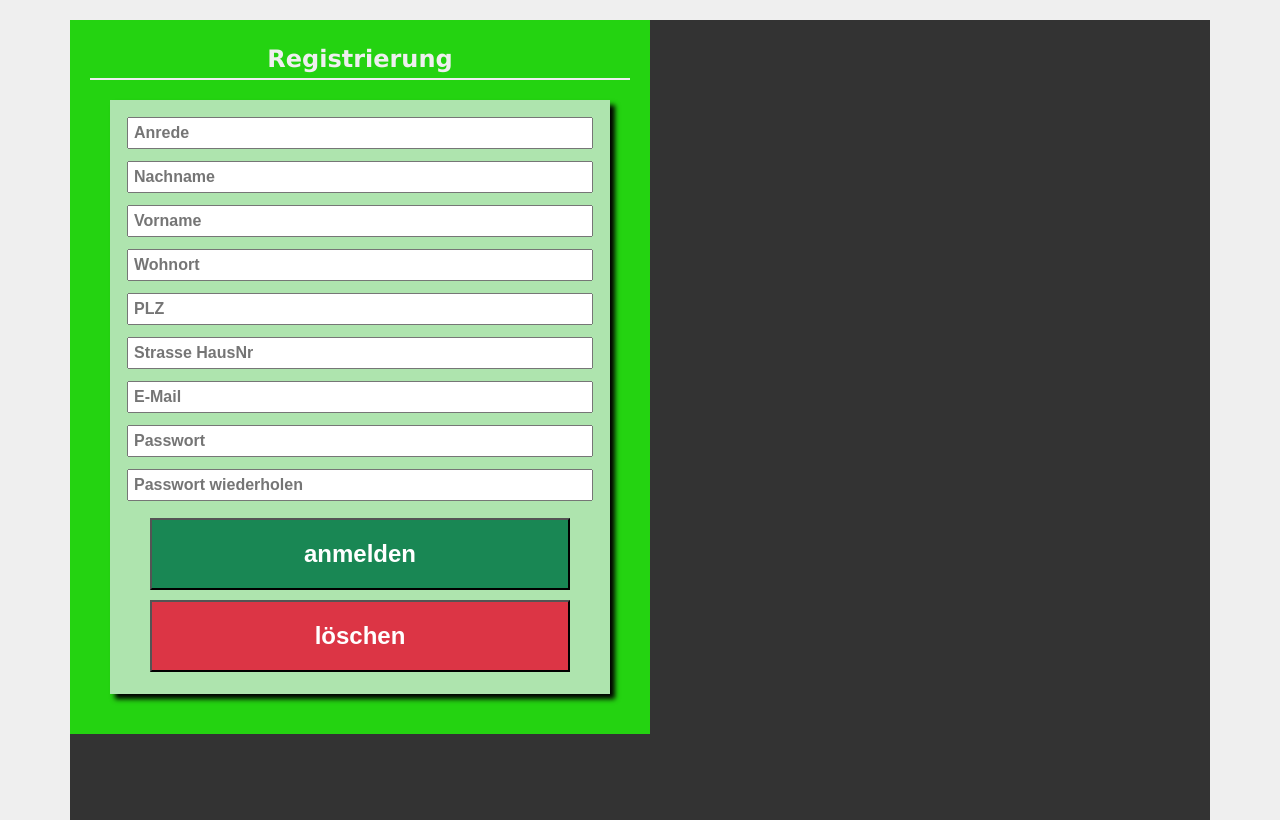
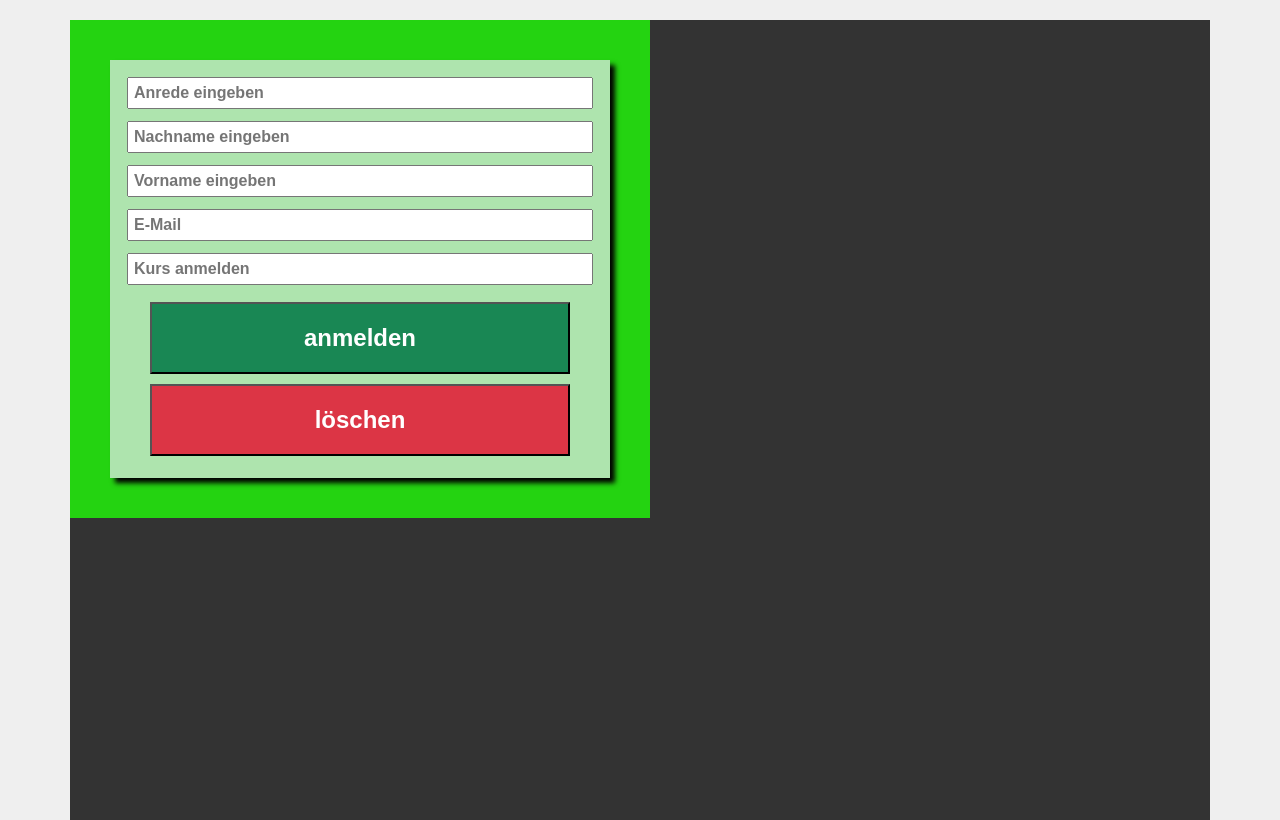
Before and after one commit to MrGlauby/pr-f., a plain HTML site: page index.html in a window 1280 px wide. Drawn offline with Linux system fonts and the light colour scheme.

Commit message:
Add files via upload

```diff
--- a/index.html
+++ b/index.html
@@ -1,54 +1,65 @@
 <!DOCTYPE html>
 <html lang="de">
+
 <head>
     <meta charset="utf-8" />
-<title>JQuery</title>
+    <title>Pruefung jQuery 2023</title>
 
     <!-- <script src="../"></script> -->
-<script src="./js/master.js"></script>
+
     <link rel="stylesheet" href="./css/style.css" />
+
+    <script href="./js/jquery-ui.css"></script>
+    <script href="./js/jquery-ui.min.js"></script>
+    <script href="./js/jquery-ui.js"></script>
+
+    <script href="./js/master.js"></script>
+
 </head>
+
 <body>
+    <!-- WRAPPER -->
+    <div id="wrapper">
+        <!-- ------------ACCORDION-------- -->
 
-    <div id="wrapper">
+        <div class="container">
+            <div class="accordion" id="jsonDaten"></div>
+	    </div><!--ende container-->
+
+
+
         <!--+++++++++++++formular+++++++++++++++++-->
         <div id="form">
-                <h2>Registrierung</h2>
+
             <form action="#">
                 <div>
-                        <input type="text" id="anrede" name="anrede" title="Anrede: Herr oder Frau oder Divers" placeholder="Anrede" />
+                    <input type="text" id="anrede" name="anrede" title="Anrede: Herr oder Frau oder Divers"
+                        placeholder="Anrede eingeben" />
                 </div>
                 <div>
-                        <input type="text" id="nn" name="nn" title="Nachname ist ein Pflichtfeld" placeholder="Nachname" />
+                    <input type="text" id="nn" name="nn" title="Nachname ist ein Pflichtfeld"
+                        placeholder="Nachname eingeben" />
                 </div>
                 <div>
-                        <input type="text" id="vn" name="vn" title="Vorname ist ein Pflichtfeld" placeholder="Vorname" />
-                    </div>
-                    <div>
-                        <input type="text" id="ort" name="ort" title="Wohnort ist ein Pflichtfeld" placeholder="Wohnort" />
-                    </div>
-                    <div>
-                        <input type="text" id="plz" name="plz" title="PLZ: NUR Zahlen sind erlaubt (12345)" placeholder="PLZ" />
-                    </div>
-                    <div>
-                        <input type="text" id="str" name="str" title="Strasse HausNr" placeholder="Strasse HausNr" />
+                    <input type="text" id="vn" name="vn" title="Vorname ist ein Pflichtfeld"
+                        placeholder="Vorname eingeben" />
                 </div>
                 <div>
                     <input type="text" id="mail" name="mail" title="E-Mail: test@test.de" placeholder="E-Mail" />
                 </div>
                 <div>
-                        <input type="text" id="pwd1" name="pwd1" title="Passwort eingeben" placeholder="Passwort" />
+                    <input type="text" id="ort" name="ort" title="Wohnort ist ein Pflichtfeld"
+                        placeholder="Kurs anmelden" />
                 </div>
+
                 <div>
-                        <input type="text" id="pwd2" name="pwd2" title="Passwörter stimmen nicht überwein" placeholder="Passwort wiederholen" />
-                    </div>
-                    <div>
-                        <input type="submit" value="anmelden" id="anmelden"  />
-                        <input type="reset" value="löschen"  />
+                    <input type="submit" value="anmelden" id="anmelden" />
+                    <input type="reset" value="löschen" />
                 </div>
             </form>
         </div><!--ende form-->
 
     </div><!--ende wrapper-->
 </body>
+
 </html>
```
Lines whose indentation alone changed are shown as unchanged.
